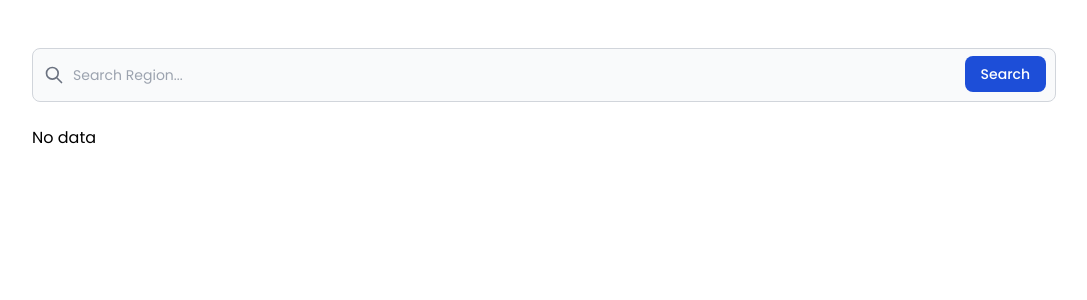
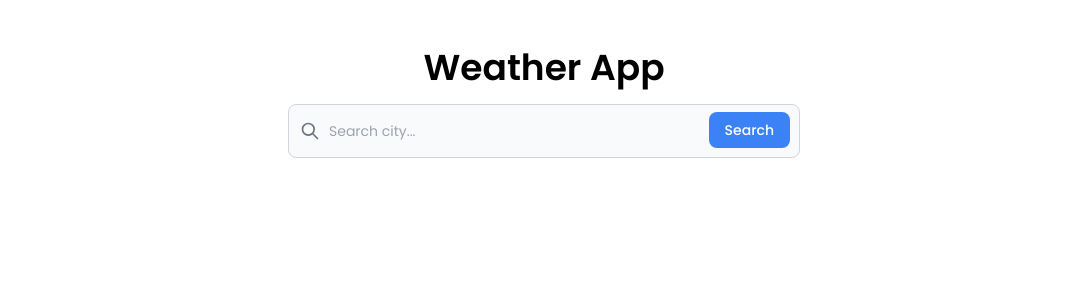
Before and after one commit to nadialvy/react-weather, a React (Vite) app: page / in a window 1280 px wide. Shown: the top 300 px of the page, without its empty margins (96-1183 px from the left). Built offline with nearby package versions, Linux system fonts and the light colour scheme.

Commit message:
add abort controller

```diff
--- a/index.html
+++ b/index.html
@@ -2,7 +2,7 @@
 <html lang="en">
   <head>
     <meta charset="UTF-8" />
-    <link rel="icon" type="image/svg+xml" href="/vite.svg" />
+    <link rel="icon" type="image/svg+xml" href="/logo.png" />
     <meta name="viewport" content="width=device-width, initial-scale=1.0" />
     <title>Weather App</title>
   </head>
--- a/package.json
+++ b/package.json
@@ -10,9 +10,11 @@
     "preview": "vite preview"
   },
   "dependencies": {
+    "leaflet": "^1.9.4",
     "moment": "^2.29.4",
     "react": "^18.2.0",
     "react-dom": "^18.2.0",
+    "react-leaflet": "^4.2.1",
     "react-router-dom": "^6.12.1"
   },
   "devDependencies": {
--- a/src/child-components/CardSubdetailWeather.jsx
+++ b/src/child-components/CardSubdetailWeather.jsx
@@ -1,6 +1,6 @@
 const CardSubDetailWeather = ({ iconPath, alt, desc, title }) => {
   return (
-    <div className="w-1/4 border border-slate-300 bg-slate-50 transition-all rounded-lg shadow-sm p-4 hover:-translate-y-3 hover:shadow-lg hover:cursor-pointer">
+    <div className="w-1/4 border border-slate-300 bg-slate-50 bg-opacity-50 hover:bg-opacity-80 transition-all rounded-lg shadow-sm p-4 hover:-translate-y-1 hover:shadow-lg hover:cursor-pointer">
       <img src={iconPath} className="w-9 m-auto" alt={alt} />
       <p className="text-center text-lg mt-2">{desc}</p>
       <p className="text-md text-center text-gray-700">{title}</p>
--- a/src/components/Home.jsx
+++ b/src/components/Home.jsx
@@ -3,50 +3,56 @@ import data from '../data/cities.json';
 import { Link } from 'react-router-dom';
 
 const Home = () => {
-  const [region, setRegion] = useState('');
-  const [matchCities, setMatchCities] = useState(null);
+  const [searchQuery, setSearchQuery] = useState('');
+  const [matchCities, setMatchCities] = useState([]);
 
-  const onSearch = (e) => {
-    e.preventDefault();
-
-    // set match cities to empty array
+  const handleInputChange = (event) => {
+    setSearchQuery(event.target.value);
+    event.preventDefault();
     setMatchCities([]);
 
     data.data.cities.forEach((el) => {
-      if(el.name.toLowerCase().includes(region.toLowerCase())){
+      if(el.name.toLowerCase().includes(searchQuery.toLowerCase())){
         setMatchCities((matchCities) => [...matchCities, el]);
       }
     })
+    console.log(searchQuery);
+    console.log(matchCities);
   }
 
   return (
-    <div className='mx-32 my-12'>
-      <form onSubmit={onSearch} className='mb-6'>
-          <label htmlFor="default-search" className="mb-2 text-sm font-medium text-gray-900 sr-only dark:text-white">Search</label>
-          <div className="relative">
+    <div className='mx-24 my-12 md:mx-32 lg:mx-40 xl:mx-72 2xl:mx-[30rem]'>
+      <div className='text-center text-4xl font-semibold mb-4'>Weather App</div>
+      <div className='flex justify-center'>
+        <div className="relative mb-4 w-full lg:max-w-lg">
             <div className="absolute inset-y-0 left-0 flex items-center pl-3 pointer-events-none">
                 <svg aria-hidden="true" className="w-5 h-5 text-gray-500 dark:text-gray-400" fill="none" stroke="currentColor" viewBox="0 0 24 24" xmlns="http://www.w3.org/2000/svg"><path strokeLinecap="round" strokeLinejoin="round" strokeWidth="2" d="M21 21l-6-6m2-5a7 7 0 11-14 0 7 7 0 0114 0z"></path></svg>
             </div>
-              <input value={region} onChange={(e) => setRegion(e.target.value)} type="search" id="default-search" className="block w-full p-4 pl-10 text-sm text-gray-900 border border-gray-300 rounded-lg bg-gray-50 focus:outline-none" placeholder="Search Region..." required />
-              <button type="submit" className="text-white absolute right-2.5 bottom-2.5 bg-blue-700 hover:bg-blue-800 focus:ring-4 focus:outline-none focus:ring-blue-300 font-medium rounded-lg text-sm px-4 py-2 dark:bg-blue-600 dark:hover:bg-blue-700 dark:focus:ring-blue-800">Search</button>
+            <input value={searchQuery} onChange={handleInputChange} type="search" id="default-search" className="block w-full p-4 pl-10 text-sm text-gray-900 border border-gray-300 rounded-lg bg-gray-50 focus:outline-none" placeholder="Search city..." required />
+            <button type="submit" className="text-white absolute right-2.5 bottom-2.5 bg-blue-500 hover:bg-blue-600 focus:ring-4 focus:outline-none focus:ring-blue-300 font-medium rounded-lg text-sm px-4 py-2 dark:bg-blue-600 dark:hover:bg-blue-700 dark:focus:ring-blue-800">Search</button>
         </div>
-      </form>
+      </div>
 
-      {matchCities == null && <div> No data</div>}
-
-      { matchCities != null &&
-        matchCities.map((city) => (
-          <div key={city.id} className='flex-wrap inline-flex items-center justify-center'>
+      {
+        searchQuery == '' && matchCities.length == 0
+        ? <div></div>
+        : searchQuery != '' && matchCities.length == 0
+          ? <div className='text-center mt-10 font-semibold text-red-500 text-xl'>No data</div>
+          : <div className='flex flex-wrap items-center justify-center'>
+              {matchCities.map((city) => (
+                <div  key={city.id} className='w-full md:w-1/3 lg:w-1/4 mb-2 mx-4 md:mb-4'>
                   <Link to={`/${city.slug}?lat=${city.latitude}&long=${city.longitude}&region=${city.name}`}>
-                <div className='items-center justify-around w-40 h-20 rounded-md p-4 bg-blue-100 m-2 hover:bg-blue-200 hover:cursor-pointer'>
+                    <div className='rounded-md p-4 bg-blue-100 hover:bg-blue-200 hover:cursor-pointer'>
                       <p className='text-center'>{city.name}</p>
                     </div>
                   </Link>
                 </div>
-        ))
+              ))}
+          </div>
       }
 
     </div>
+
    );
 }
 
--- /dev/null
+++ b/src/components/Map.jsx
@@ -0,0 +1,15 @@
+import { MapContainer, TileLayer } from 'react-leaflet';
+import "leaflet/dist/leaflet.css";
+
+const Map = () => {
+  return (
+    <MapContainer center={[-0.789275, 113.921327]} zoom={6} scrollWheelZoom={false}>
+      <TileLayer
+        attribution='&copy; <a href="https://www.openstreetmap.org/">OpenStreetMap</a> contributors'
+        url='https://{s}.tile.openstreetmap.org/{z}/{x}/{y}.png'
+      />
+    </MapContainer>
+   );
+}
+
+export default Map;
--- a/src/components/WeatherDetail.jsx
+++ b/src/components/WeatherDetail.jsx
@@ -13,29 +13,37 @@ const WeatherDetail = () => {
   const [error, setError] = useState(null);
 
   useEffect(() => {
+    const aborter = new AbortController();
     async function fetchData(){
       setLoading(true);
       try{
         const res = await fetch(`https://api.api-ninjas.com/v1/weather?lat=${latitude}&lon=${longitude}`, {
           headers: {
             'x-api-key': 'L6rl0+ZwmtQuuqvkCa+8RA==w0nhShb8KMbkvbTv'
-          }
+          },
+          signal: aborter.signal
         });
         setLoading(false);
         setError(null);
         const data = await res.json();
         setWeather(data);
+        console.log(data);
       }catch(err){
-        setError(err.message);
-        setLoading(false);
-        console.log(err);
+        if(err.name === 'AbortError'){
+          console.log('fetch aborted');
+        }else{
+          setLoading(false);
+          setError(err.message);
+          console.log(err);
+        }
       }
     }
 
     if (latitude && longitude && !weather) {
       fetchData();
-      console.log('hit api');
     }
+
+    return () => aborter.abort();
 
   }, [latitude, longitude, weather])
 
@@ -109,7 +117,7 @@ const WeatherDetail = () => {
   }
 
   return (
-    <div className="flex items-center justify-center overflow-hidden bg-[#D2D8E3] relative">
+    <div className="flex items-center justify-center overflow-hidden bg-[#D2D8E3] relative h-screen">
       {error && <div className="flex justify-center items-center h-screen text-lg text-red-700 font-semibold">{error}</div>}
       {loading && <div className="flex justify-center items-center h-screen text-lg text-blue-700 font-semibold">Loading...</div>}
       {weather != null &&
--- a/src/index.css
+++ b/src/index.css
@@ -18,6 +18,12 @@
   -webkit-font-smoothing: antialiased;
   -moz-osx-font-smoothing: grayscale;
   -webkit-text-size-adjust: 100%;
+}
+
+/* sizing of map container */
+.leaflet-container {
+  width: 100%;
+  height: 100vh;
 }
 
 /* a {
```
Also changed, not shown: public/logo.png (added), 1 other file (tests, documents, lock files or other folders). Lines whose indentation alone changed are shown as unchanged.
